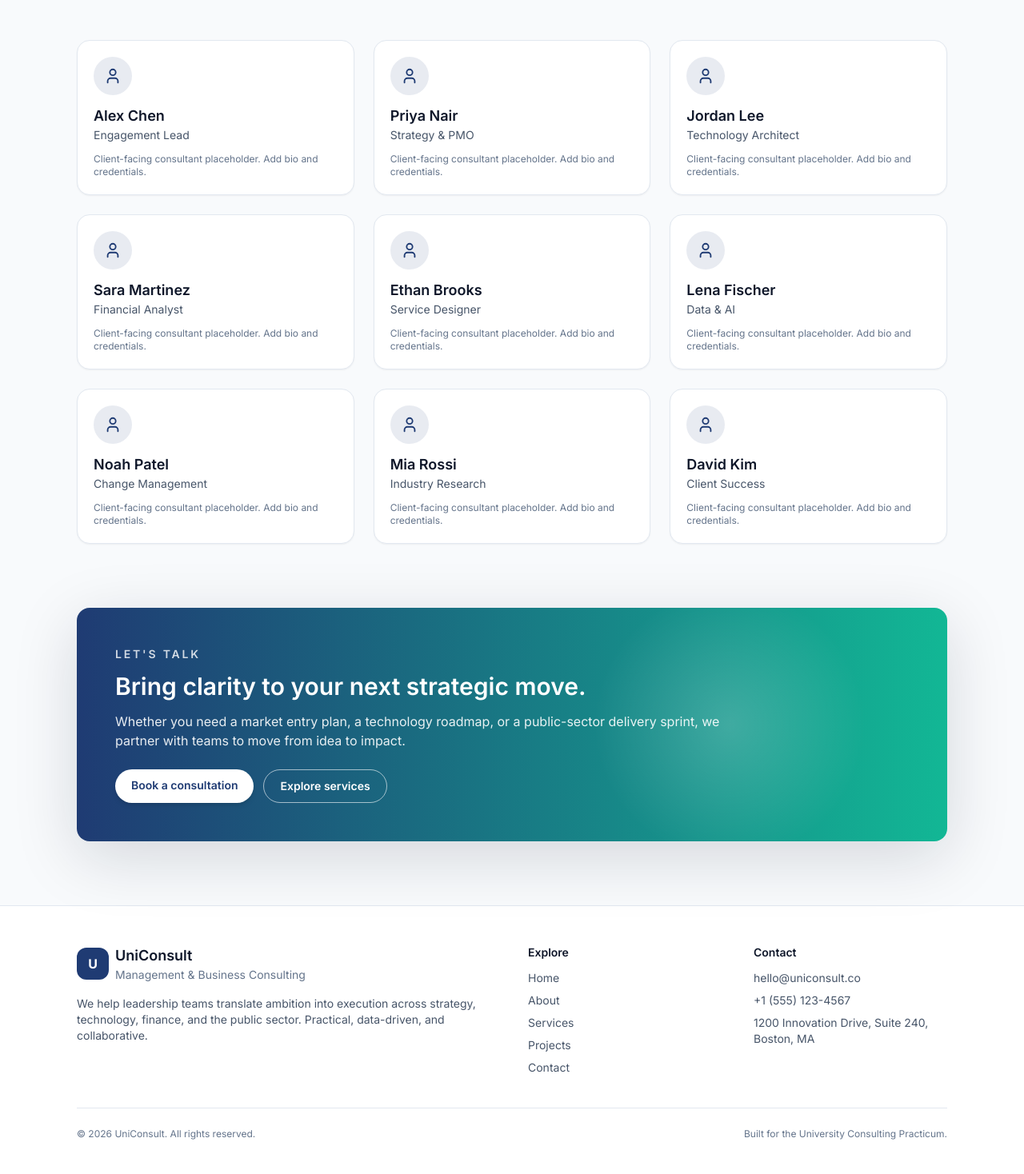
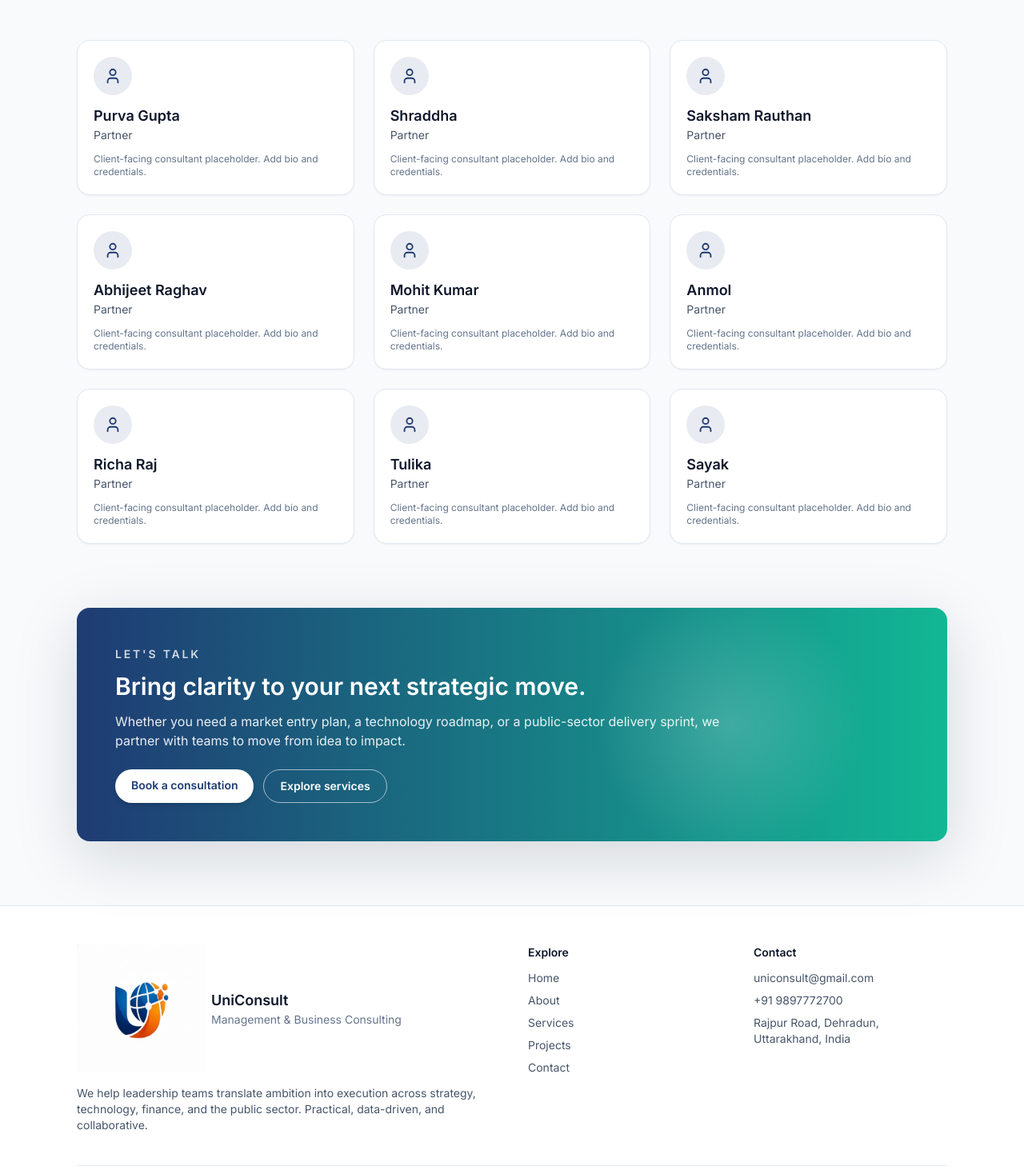
Before and after one commit to purvagupta637/UniConsult, a React (Vite) app: page /about in a window 1280 px wide. Shown: the part 1082-2550 px from the top of the page at 80% size. Built offline with nearby package versions, Linux system fonts and the light colour scheme.

Commit message:
First Deploy

```diff
--- a/src/components/Footer.jsx
+++ b/src/components/Footer.jsx
@@ -8,7 +8,7 @@ const Footer = () => {
         <div className="grid gap-10 md:grid-cols-4">
           <div className="md:col-span-2">
             <div className="flex items-center gap-2">
-              <div className="h-10 w-10 rounded-xl bg-primary text-white grid place-items-center font-bold dark:bg-secondary">U</div>
+              <img src="/logo.png" alt="UniConsult Logo" className="h-40 w-40" />
               <div>
                 <p className="text-lg font-semibold text-ink dark:text-white">UniConsult</p>
                 <p className="text-sm text-slate-500 dark:text-slate-300">Management & Business Consulting</p>
--- a/src/components/Navbar.jsx
+++ b/src/components/Navbar.jsx
@@ -16,7 +16,7 @@ const Navbar = () => {
     <header className="fixed inset-x-0 top-0 z-30 backdrop-blur bg-white/80 dark:bg-surface/80 border-b border-slate-200/70 dark:border-slate-800">
       <div className="mx-auto flex h-16 max-w-6xl items-center justify-between px-4 sm:px-6 lg:px-8">
         <Link to="/" className="flex items-center gap-2">
-          <div className="h-9 w-9 rounded-xl bg-primary/90 dark:bg-secondary/90 text-white grid place-items-center font-bold">U</div>
+          <img src="/logo.png" alt="UniConsult Logo" className="h-10 w-10" />
           <div>
             <p className="text-base font-semibold text-ink dark:text-white">UniConsult</p>
             <p className="text-xs text-slate-500 dark:text-slate-400">Management Consulting</p>
--- a/src/data/content.js
+++ b/src/data/content.js
@@ -84,21 +84,21 @@ export const caseStudies = [
 ]
 
 export const teamMembers = [
-  { name: 'Alex Chen', role: 'Engagement Lead' },
-  { name: 'Priya Nair', role: 'Strategy & PMO' },
-  { name: 'Jordan Lee', role: 'Technology Architect' },
-  { name: 'Sara Martinez', role: 'Financial Analyst' },
-  { name: 'Ethan Brooks', role: 'Service Designer' },
-  { name: 'Lena Fischer', role: 'Data & AI' },
-  { name: 'Noah Patel', role: 'Change Management' },
-  { name: 'Mia Rossi', role: 'Industry Research' },
-  { name: 'David Kim', role: 'Client Success' },
+  { name: 'Purva Gupta', role: 'Partner' },
+  { name: 'Shraddha ', role: 'Partner' },
+  { name: 'Saksham Rauthan', role: 'Partner' },
+  { name: 'Abhijeet Raghav', role: 'Partner' },
+  { name: 'Mohit Kumar', role: 'Partner' },
+  { name: 'Anmol', role: 'Partner' },
+  { name: 'Richa Raj', role: 'Partner' },
+  { name: 'Tulika', role: 'Partner' },
+  { name: 'Sayak', role: 'Partner' },
 ]
 
 export const contactDetails = {
-  email: 'hello@uniconsult.co',
-  phone: '+1 (555) 123-4567',
-  address: '1200 Innovation Drive, Suite 240, Boston, MA',
+  email: 'uniconsult@gmail.com',
+  phone: '+91 9897772700',
+  address: 'Rajpur Road, Dehradun, Uttarakhand, India',
   socials: [
     { label: 'LinkedIn', href: 'https://www.linkedin.com' },
     { label: 'Twitter', href: 'https://twitter.com' },
```
Also changed, not shown: public/logo.png (added), 1 other file (tests, documents, lock files or other folders).
